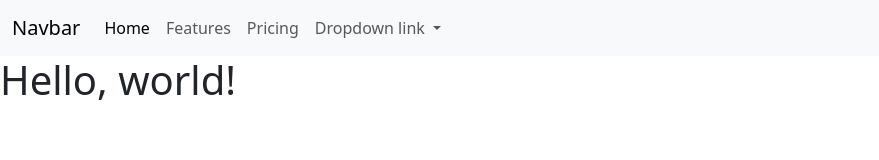
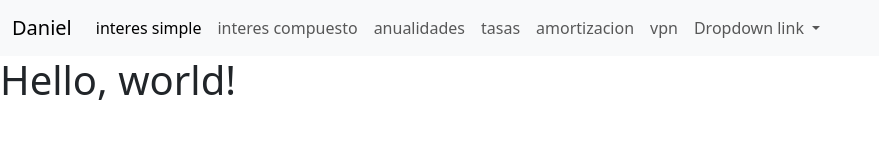
Before and after one commit to dancar2001/dancar.github.io, a plain HTML site: page index.html in a window 1280 px wide. Shown: the whole page, without its empty margins (0-879 px from the left). Drawn offline with nearby package versions, Linux system fonts and the light colour scheme.

Commit message:
cambios de la parte de arriba

```diff
--- a/index.html
+++ b/index.html
@@ -9,20 +9,29 @@
   <body>
     <nav class="navbar navbar-expand-lg bg-body-tertiary">
         <div class="container-fluid">
-          <a class="navbar-brand" href="#">Navbar</a>
+          <a class="navbar-brand" href="#">Daniel</a>
           <button class="navbar-toggler" type="button" data-bs-toggle="collapse" data-bs-target="#navbarNavDropdown" aria-controls="navbarNavDropdown" aria-expanded="false" aria-label="Toggle navigation">
             <span class="navbar-toggler-icon"></span>
           </button>
           <div class="collapse navbar-collapse" id="navbarNavDropdown">
             <ul class="navbar-nav">
               <li class="nav-item">
-                <a class="nav-link active" aria-current="page" href="#">Home</a>
+                <a class="nav-link active" aria-current="page" href="#">interes simple</a>
               </li>
               <li class="nav-item">
-                <a class="nav-link" href="#">Features</a>
+                <a class="nav-link" href="#">interes compuesto</a>
               </li>
               <li class="nav-item">
-                <a class="nav-link" href="#">Pricing</a>
+                <a class="nav-link" href="#">anualidades</a>
+              </li>
+              <li class="nav-item">
+                <a class="nav-link" href="#">tasas</a>
+              </li>
+              <li class="nav-item">
+                <a class="nav-link" href="#">amortizacion</a>
+              </li>
+              <li class="nav-item">
+                <a class="nav-link" href="#">vpn</a>
               </li>
               <li class="nav-item dropdown">
                 <a class="nav-link dropdown-toggle" href="#" role="button" data-bs-toggle="dropdown" aria-expanded="false">
```
